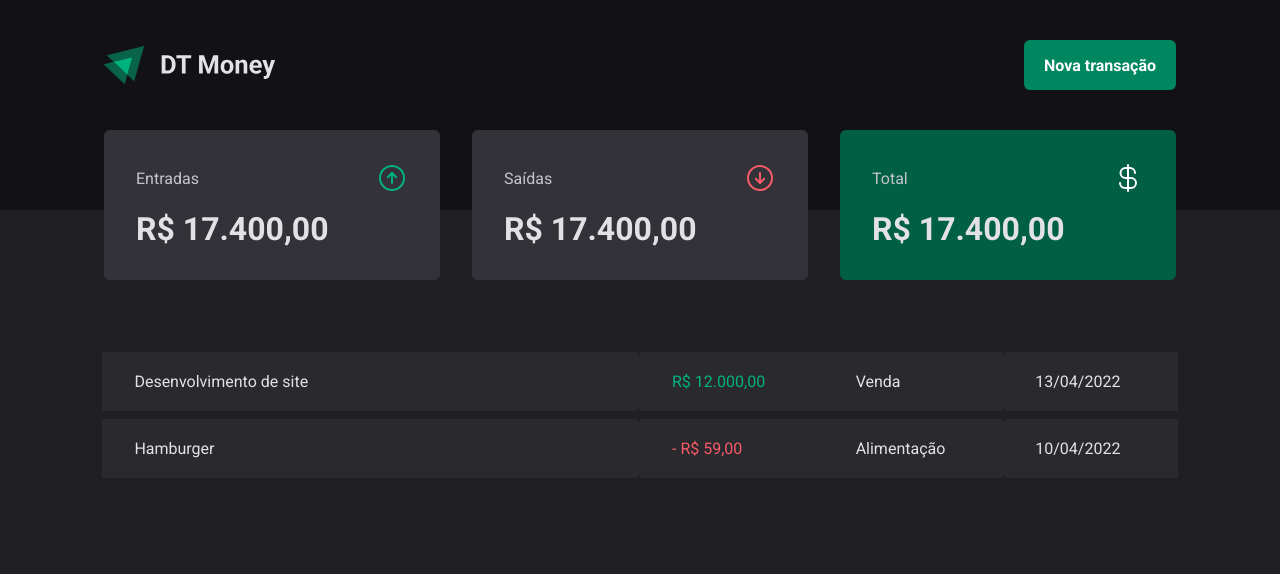
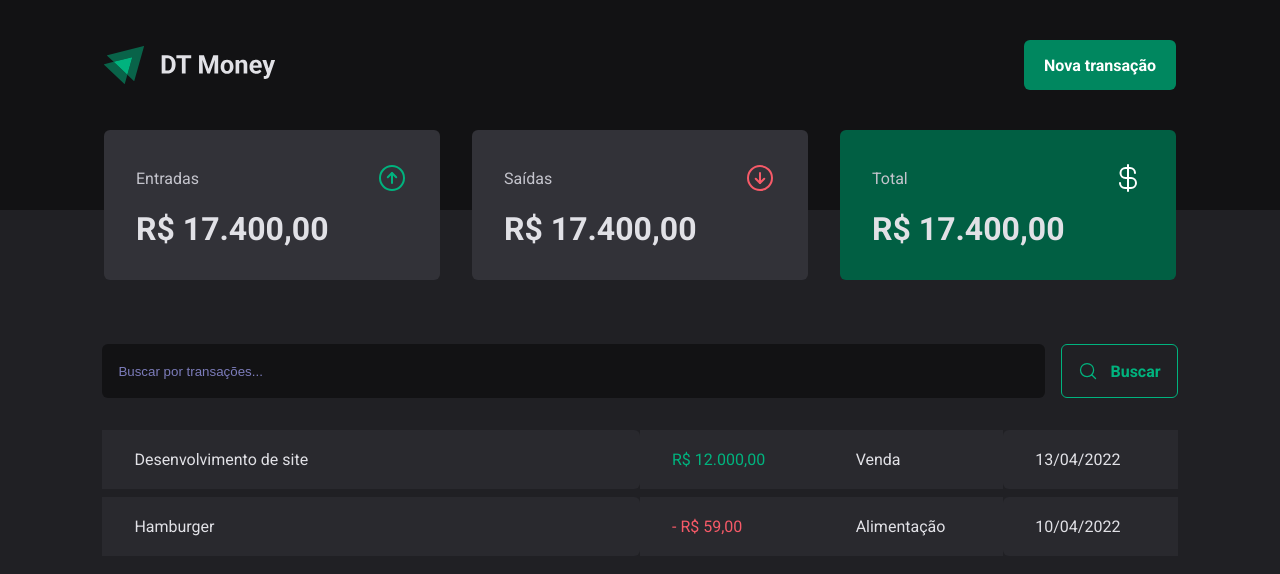
Before and after one commit to KicungaTI97/DT-Money, a React (Vite) app: page / in a window 1280 px wide. Shown: the top 574 px of the page. Built offline with nearby package versions, Linux system fonts and the light colour scheme.

Commit message:
Estrutura visual- Componente: SearchForm

```diff
--- /dev/null
+++ b/src/pages/transactions/components/SearchForm/index.tsx
@@ -0,0 +1,15 @@
+import { MagnifyingGlass } from "phosphor-react";
+import { SearchFormContainer } from "./style";
+
+export function SearchForm(){
+    return(
+        <SearchFormContainer>
+            <input type="text" placeholder="Buscar por transações..." />
+
+            <button type="submit">
+                <MagnifyingGlass size={20}/>
+                Buscar
+            </button>
+        </SearchFormContainer>
+    )
+}
--- /dev/null
+++ b/src/pages/transactions/components/SearchForm/style.ts
@@ -0,0 +1,37 @@
+import styled from "styled-components";
+
+export const SearchFormContainer = styled.form`
+    display: flex;
+    gap: 1rem;
+
+    input{
+        flex: 1;
+        border-radius: 6px;
+        border: 0;
+        background: ${props => props.theme["gray-900"]};
+        color: ${props => props.theme["gray-300"]};
+        padding: 1rem;
+
+        &::placeholder{
+            color: ${props => props.theme["gray-500"]};
+        }
+    }
+    button{
+        display: flex;
+        align-items: center;
+        gap: 0.75rem;
+        border: 0;
+        padding: 1rem;
+        background: transparent;
+        border: 1px solid ${props => props.theme["green-300"]};
+        color: ${props => props.theme["green-300"]};
+        font-weight: bold;
+        border-radius: 6px;
+        &:hover{
+            background: ${props=> props.theme["green-500"]};
+            border-color: ${props => props.theme["green-500"]};
+            color: ${props => props.theme.white};
+            transation: background-color 0.2s, color 0.2s border-color 0.2s
+        }
+    }
+`
--- a/src/pages/transactions/index.tsx
+++ b/src/pages/transactions/index.tsx
@@ -1,5 +1,6 @@
 import { Header } from "../../components/Header";
 import { Summary } from "../../components/Summary";
+import { SearchForm } from "./components/SearchForm";
 import { PriceHightLigth, TransactionsContainer, TransactionTable } from "./styles";
 
 export function Transactions(){
@@ -9,6 +10,7 @@ export function Transactions(){
             <Summary/>
 
         <TransactionsContainer>
+            <SearchForm/>
                 <TransactionTable>
                     <tbody>
                         <tr>
--- a/src/pages/transactions/styles.ts
+++ b/src/pages/transactions/styles.ts
@@ -11,7 +11,7 @@ export const TransactionTable = styled.table`
     width: 100%;
     border-collapse: separate;
     border-spacing: 0 0.5rem;
-    /*margin-top: 1.5rem;*/
+    margin-top: 1.5rem;
 
     td{
         padding: 1.25rem 2rem;
```
